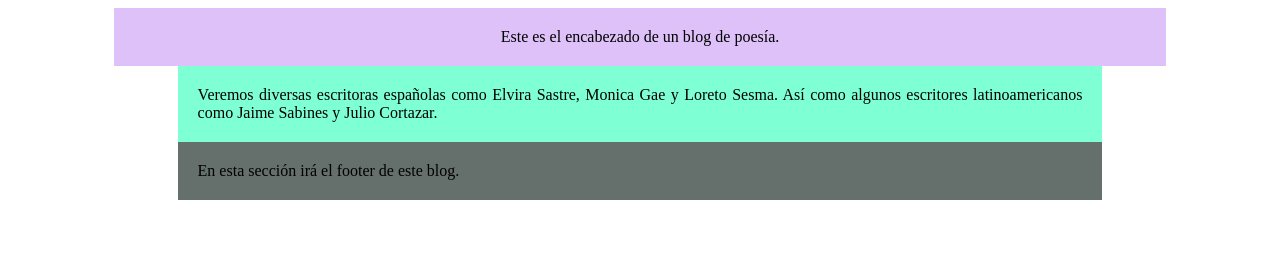
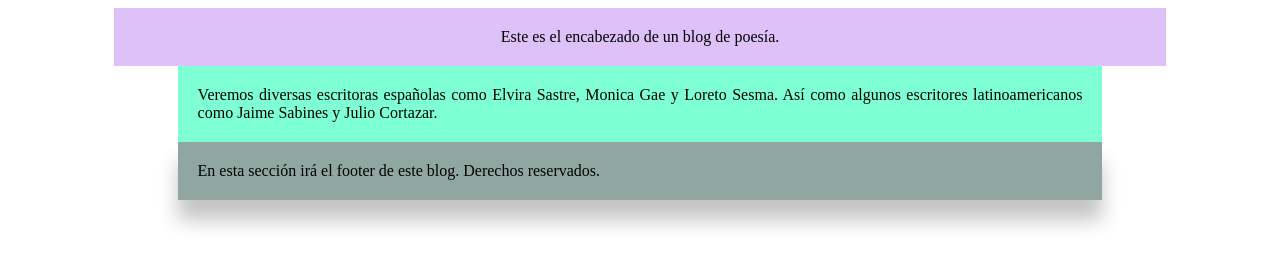
Before and after one commit to lsofiadb/Curso-Profesional-Git-GitHub, a plain HTML site: page Pruebas/index.html in a window 1280 px wide. Drawn offline with Linux system fonts and the light colour scheme.

Commit message:
Finalizado el footer

```diff
--- a/Pruebas/estilos.css
+++ b/Pruebas/estilos.css
@@ -15,9 +15,11 @@
 }
 
 #footer{
-    background-color: rgb(101, 111, 108);
+    background-color: rgb(143, 167, 160);
     text-align: justify;
     width: 70%;
     padding: 20px 20px 20px 20px;
     margin: 0 auto;
+    box-shadow: 0px 20px 20px 0px rgb(197, 196, 196);
+
 }
--- a/Pruebas/index.html
+++ b/Pruebas/index.html
@@ -13,6 +13,7 @@
             </div>
             <div id="footer">
             En esta sección irá el footer de este blog.
+            Derechos reservados.
             </div>
         </div>
     </body>
```
